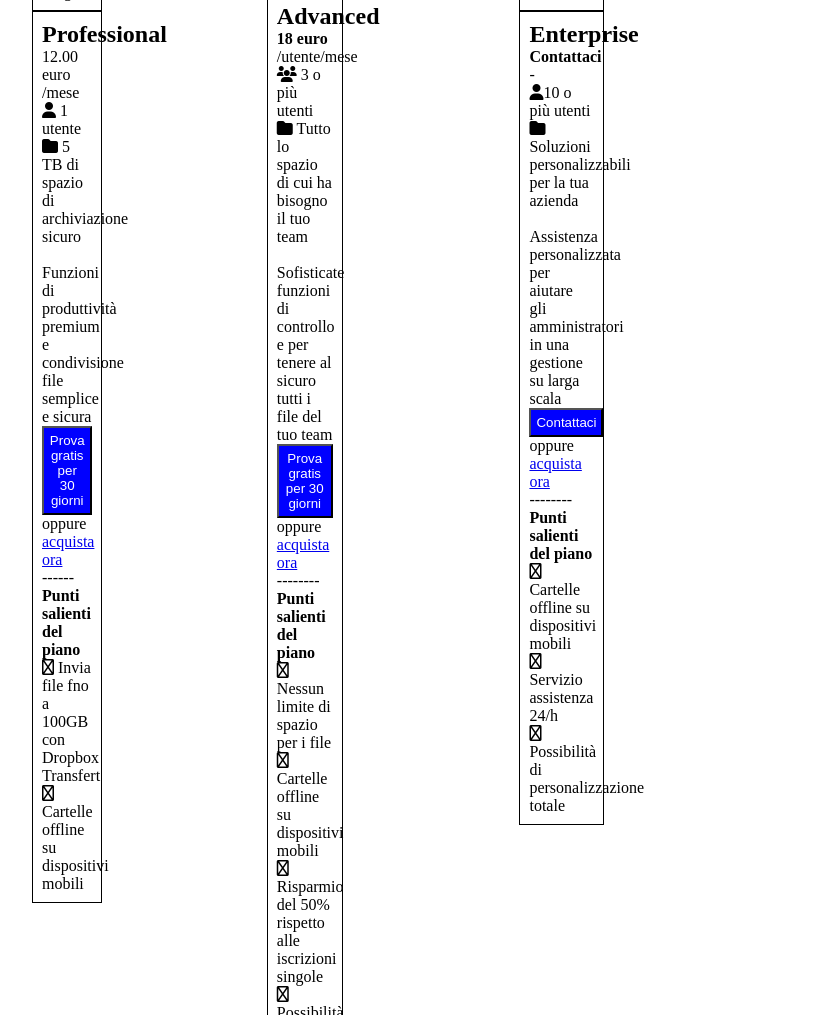
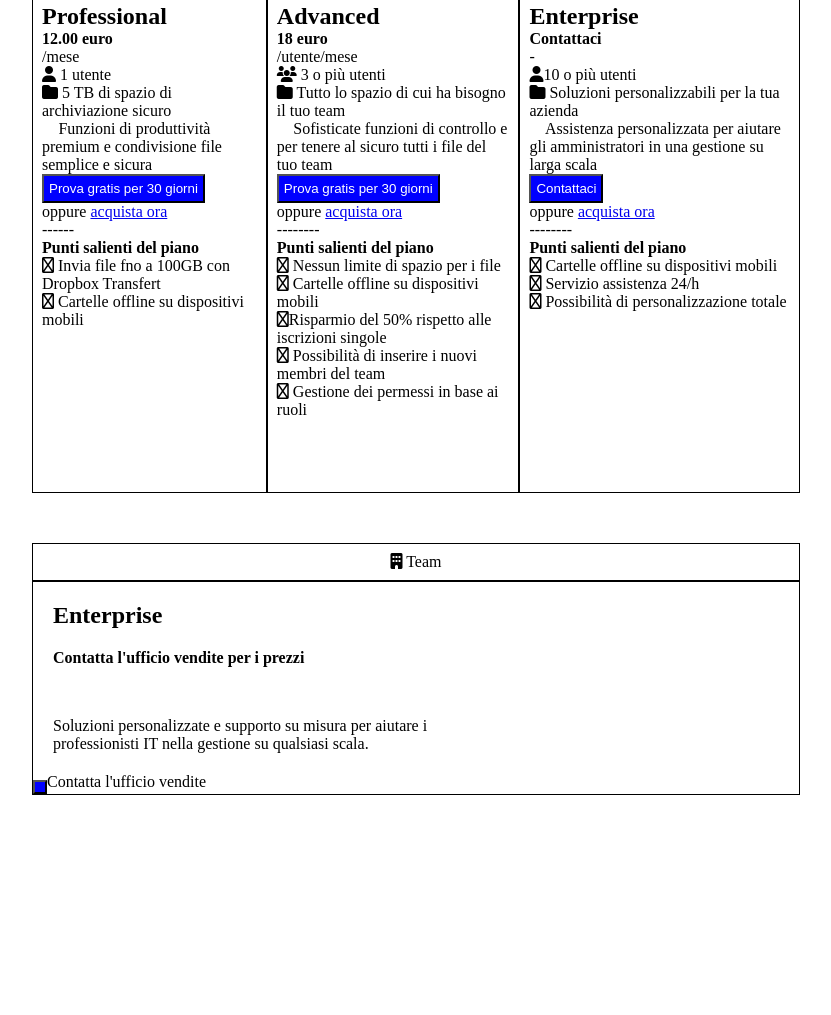
Before and after one commit to FRAALES/htmlcss-dropbox, a plain HTML site: page index.html in a window 1280 px wide. Shown: the part 1504-2519 px from the top of the page, without its empty margins (268-1099 px from the left). After the commit the page ends 2319 px from the top, so only its background shows below. Drawn offline with Linux system fonts and the light colour scheme.

Commit message:
tab centrale

```diff
--- a/css/file.css
+++ b/css/file.css
@@ -150,7 +150,6 @@
 
 .colonne-piano-business{
     display: flex;
-    justify-content: baseline;
     margin-bottom: 50px;
 }
 
@@ -158,7 +157,7 @@
 .tabella-parte-alta{
     border: solid 1px black;
     padding: 9px;
-    width: 30%;
+    width: 100%;
     text-align: center;
 }
 
@@ -170,7 +169,32 @@
     display: flex;
     flex-direction: column;
     border: solid 1px black;
-    width: 30%;
+    width: 100%;
+    height: 500px;
     text-align: left;
     padding: 9px;
 }
+
+
+.tab-sezione-larga{
+    width: 100%;
+    border: solid 1px black;
+
+}
+
+.enterprise{
+    padding-left: 20px;
+    padding-top: 20px;
+}
+
+#p-tab{
+    padding-bottom: 20px;
+    padding-left: 20px;
+    padding-top: 50px;
+    width: 60%;
+
+}
+
+#vendite{
+
+}
--- a/index.html
+++ b/index.html
@@ -120,7 +120,7 @@
                         <div class="tabella-parte-bassa">
                             <ul class="tab-main">
                                 <li><h2>Professional</h2></li>
-                                <li>12.00 euro</li>
+                                <li><strong>12.00 euro</strong></li>
                                 <li>/mese</li>
                                 <li><i class="fa-solid fa-user"></i> 1 utente</li>
                                 <li><i class="fa-sharp fa-solid fa-folder"></i> 5 TB di spazio di archiviazione sicuro</li>
@@ -199,11 +199,28 @@
 
             </div>
 
-
             <!-- Qui ci va il container orizzonale Teams/Enterprise -->
 
-            <div class="teams">
-                <!-- <div>Questo div è per la linea in cima alla tabella con scritto 'Teams'</div> -->
+            <div class="team-tab">
+                <!-- <div>Questo div è per la linea in cima alla tabella con scritto 'Team'</div> -->
+                <div class="tabella-parte-alta">
+                    <i class="fa-solid fa-building"></i><span> Team</span>
+                </div>
+
+                <div class="tab-sezione-larga">
+                    <h2 class="enterprise">
+                        Enterprise
+                    </h2>
+
+                    <h4 class="enterprise">Contatta l'ufficio vendite per i prezzi</h4>
+
+                    <p id="p-tab">Soluzioni personalizzate e supporto su misura per aiutare i professionisti IT nella gestione su qualsiasi scala.</p>
+
+
+                    <button class="inizia" id="vendite"></button>Contatta l'ufficio vendite</button>
+                </div>
+
+
             </div>
 
 
```
Also changed, not shown: 1 other file.
